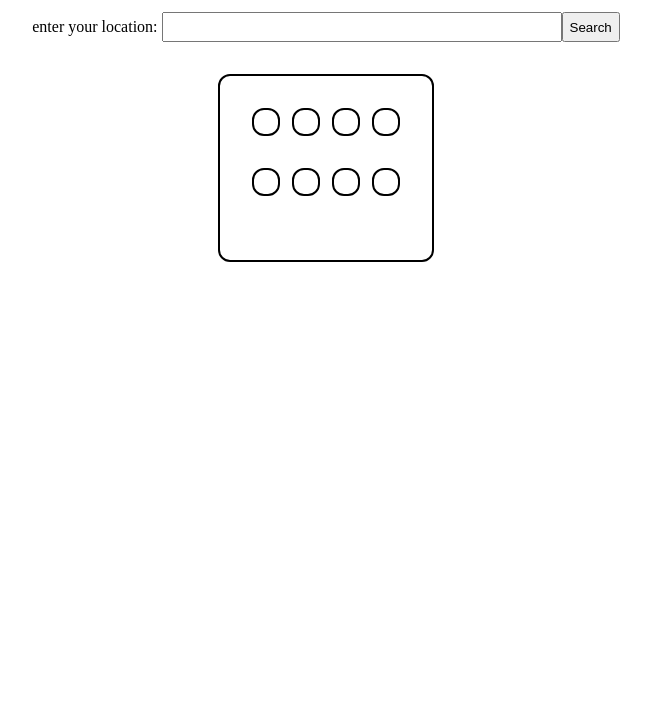
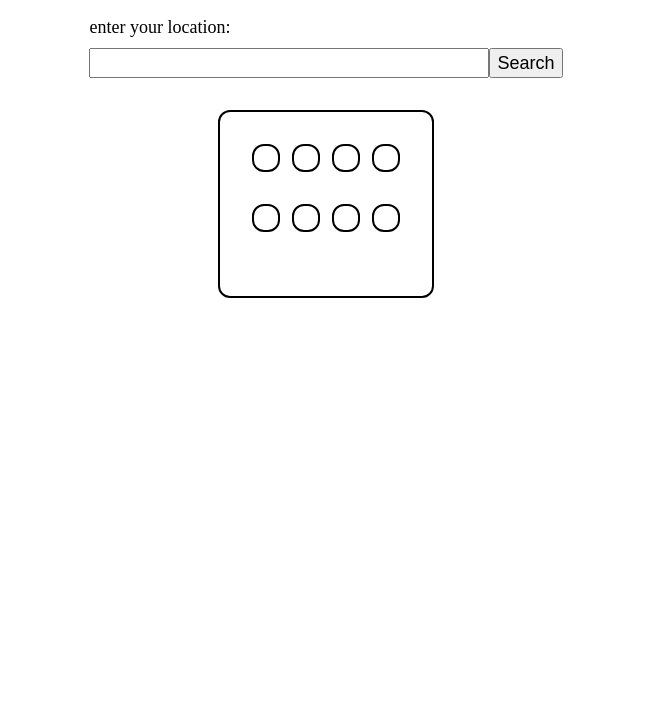
Before and after one commit to Abdelkrim-Saouchi/weather-app, a website: page index.html in a window 1280 px wide. Shown: the part 89-800 px from the top of the page, without its empty margins (314-965 px from the left). Drawn offline with Linux system fonts and the light colour scheme.

Commit message:
Enhence desgin

```diff
--- a/style.css
+++ b/style.css
@@ -7,6 +7,7 @@
 
 :root {
   --spacing: 32px;
+  --gaping: 12px;
 }
 
 body {
@@ -14,6 +15,7 @@ body {
   flex-direction: column;
   justify-content: center;
   align-items: center;
+  font-size: 18px;
 }
 
 .header {
@@ -22,21 +24,41 @@ body {
 
 .form {
   display: flex;
+  --heigh: 30px;
+}
+
+.form__location {
+  display: flex;
+  flex-direction: column;
+}
+
+.form__label {
+  font-size: inherit;
+  margin-bottom: 10px;
 }
 
 .form__input {
-  width: 400px;
-  height: 30px;
+  min-width: 400px;
+  height: var(--heigh);
   padding-left: 8px;
+  font-size: inherit;
+}
+
+.form__btn {
+  align-self: flex-end;
+  height: var(--heigh);
+  font-size: inherit;
 }
 
 .info-container {
   display: grid;
   grid-template-rows: auto auto;
   grid-template-columns: auto auto;
+  place-items: center;
   margin-block: var(--spacing);
   border: 2px solid black;
-  border-radius: 12px;
+  --border-radius: 12px;
+  border-radius: var(--border-radius);
   padding: var(--spacing);
 }
 
@@ -44,7 +66,14 @@ body {
   grid-column: 1 / 3;
   grid-row: 1 / 2;
   display: flex;
-  gap: 12px;
+  justify-content: center;
+  gap: var(--gaping);
+}
+
+.info-container__condition {
+  display: flex;
+  flex-direction: column;
+  align-items: center;
 }
 
 .info-container__city,
@@ -56,7 +85,7 @@ body {
 .info-container__humidity,
 .info-container__wind {
   border: 2px solid black;
-  border-radius: 12px;
+  border-radius: var(--border-radius);
   padding: 12px;
   margin-bottom: var(--spacing);
 }
@@ -64,21 +93,27 @@ body {
 .info-container__measures {
   margin-left: 12px;
   display: flex;
-  gap: 12px;
+  align-items: center;
+  gap: var(--gaping);
 }
 
 .info-container__humidity,
 .info-container__wind {
   display: flex;
   justify-content: center;
-  align-items: center;
+  gap: var(--gaping);
+}
+
+.info-container__temperature {
+  font-size: 42px;
+  text-align: center;
 }
 
 .info-container__text {
   display: flex;
   flex-direction: column;
   justify-content: flex-start;
-  gap: 12px;
+  gap: var(--gaping);
 }
 
 .info-container__icon {
```
